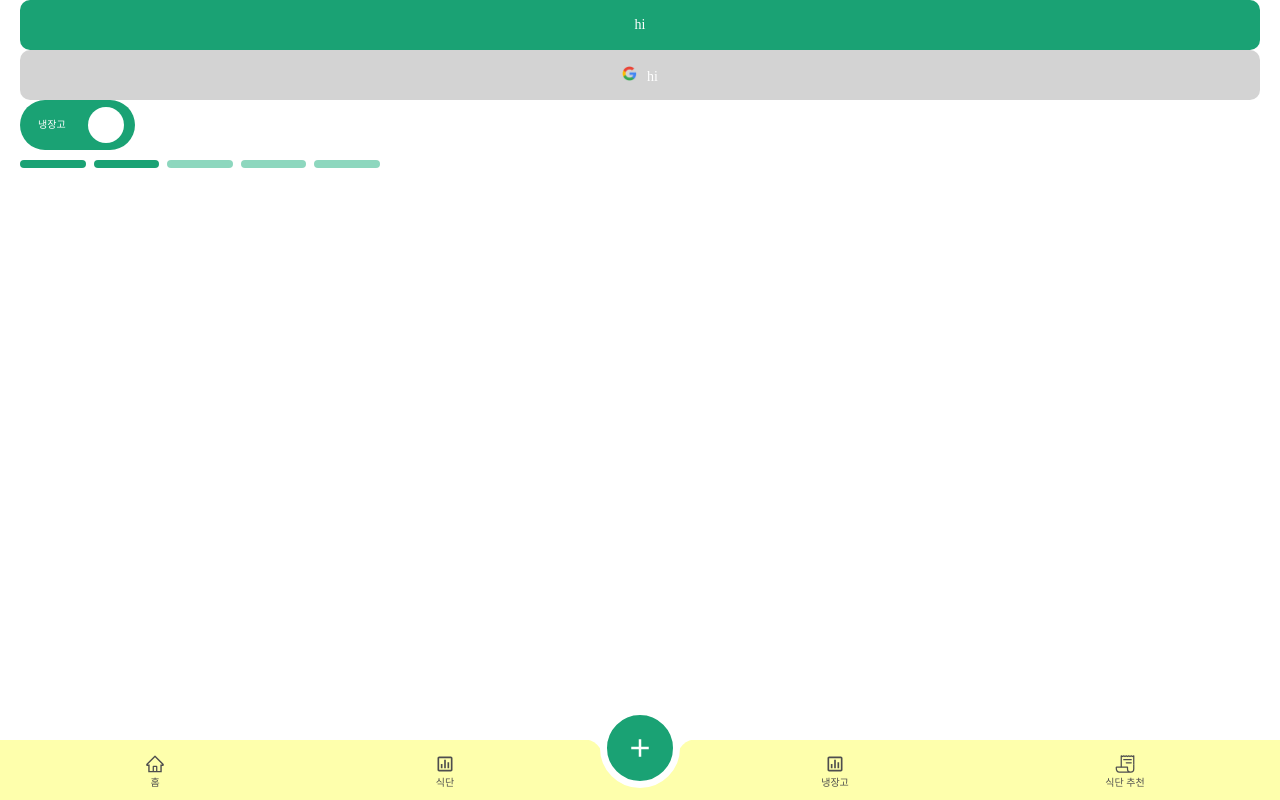
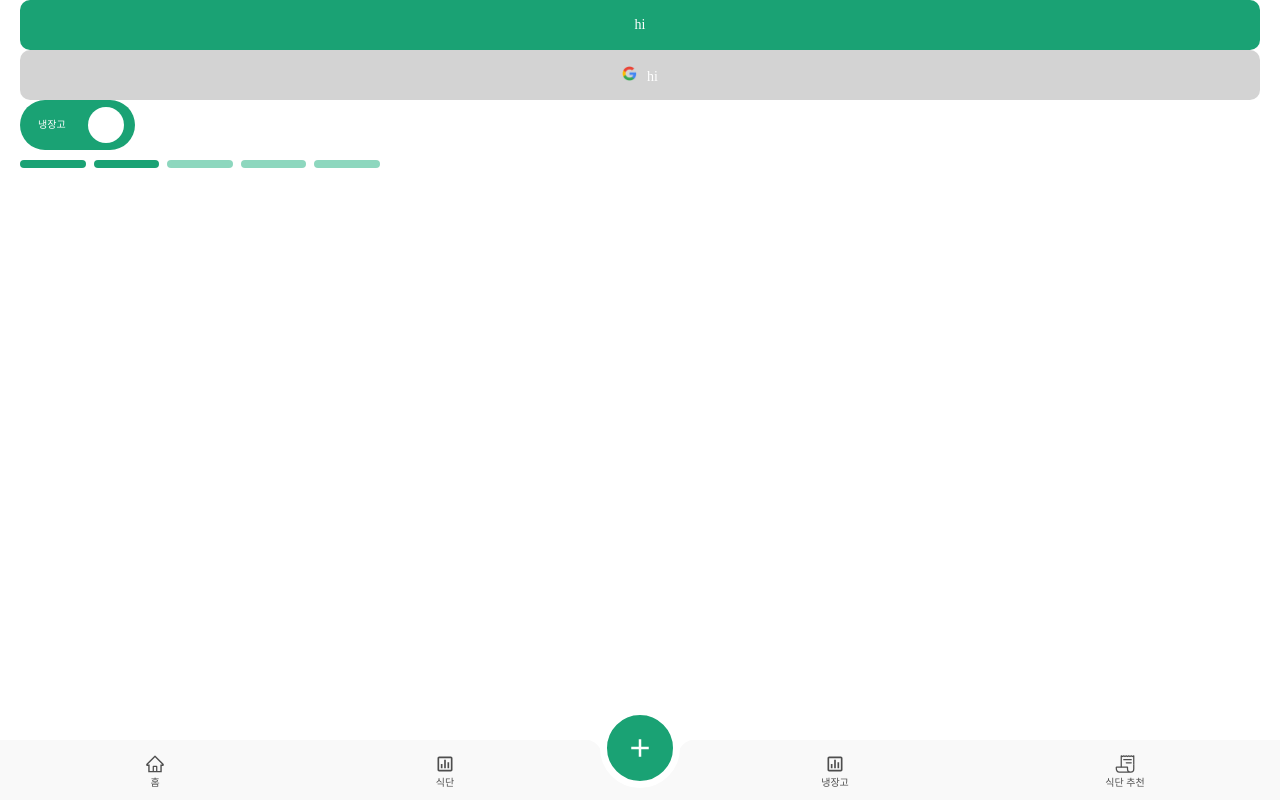
Before and after one commit to signalman/Foody, a React (Create React App) app in the folder frontend/foody/: page /dev in a window 1280 px wide. Built offline with nearby package versions, Linux system fonts and the light colour scheme; a web font is replaced by a local one.

Commit message:
style: tabbar 색상 추가

```diff
--- a/frontend/foody/src/components/organism/Tabbar/Tabbar.scss
+++ b/frontend/foody/src/components/organism/Tabbar/Tabbar.scss
@@ -7,6 +7,7 @@
 	left: 0;
 	width: 100%;
 	height: 60px;
+	background-color: var.$tabbar-bg;
 
 	ul {
 		position: relative;
--- a/frontend/foody/src/styles/base/_variable.scss
+++ b/frontend/foody/src/styles/base/_variable.scss
@@ -23,6 +23,7 @@ $drawer-inner: #f3eae3;
 $refrigerator: #e1e1e1;
 $refrigerator-door: #d9d9d9;
 $refrigerator-inner: #f7f7f7;
+$tabbar-bg: #f9f9f9;
 
 $black-100: #d3d3d3;
 $black-200: #a7a7a7;
```
